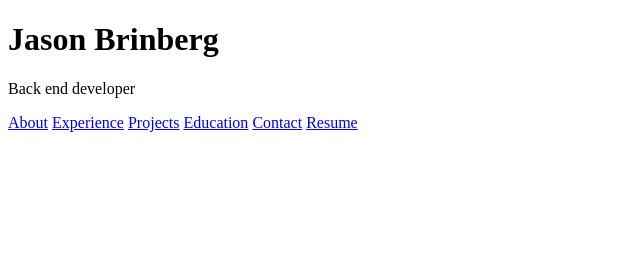
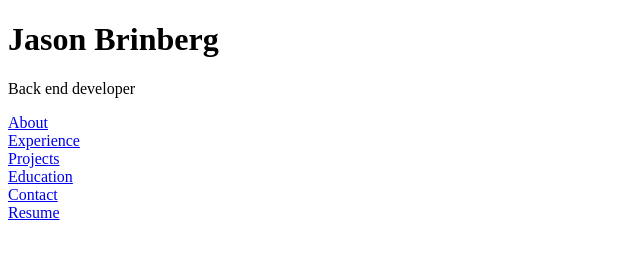
Before and after one commit to brinberg/brinberg.github.io, a plain HTML site: page index.html in a window 1280 px wide. Shown: the whole page, without its empty margins (0-640 px from the left). Drawn offline with Linux system fonts and the light colour scheme.

Commit message:
Update index.html

```diff
--- a/index.html
+++ b/index.html
@@ -3,12 +3,12 @@
 <body>
 <h1>Jason Brinberg</h1>
 <p>Back end developer</p>
-  <a href="about.hml">About</a>
-  <a href="experience.html">Experience</a>
-  <a href="projects.html">Projects</a>
-  <a href="skills.html>Skills</a>
-  <a href="education.html>Education</a>
-  <a href="contact.html">Contact</a>
-  <a href="resume.html">Resume</a>
+  <a href="about.hml">About<br></a>
+  <a href="experience.html">Experience<br></a>
+  <a href="projects.html">Projects<br></a>
+  <a href="skills.html>Skills<br></a>
+  <a href="education.html>Education<br></a>
+  <a href="contact.html">Contact<br></a>
+  <a href="resume.html">Resume<br></a>
 </body>
 </html>
```
